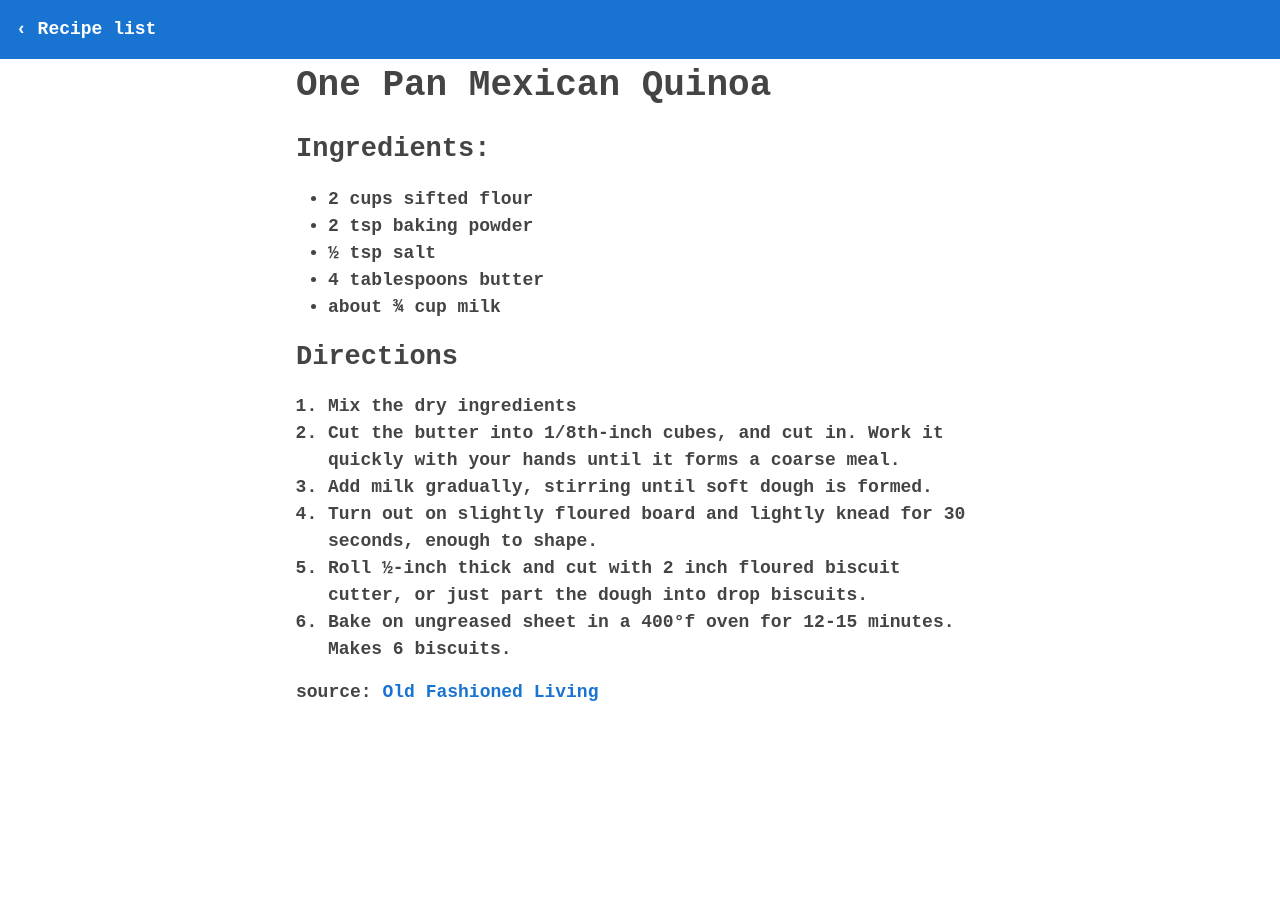
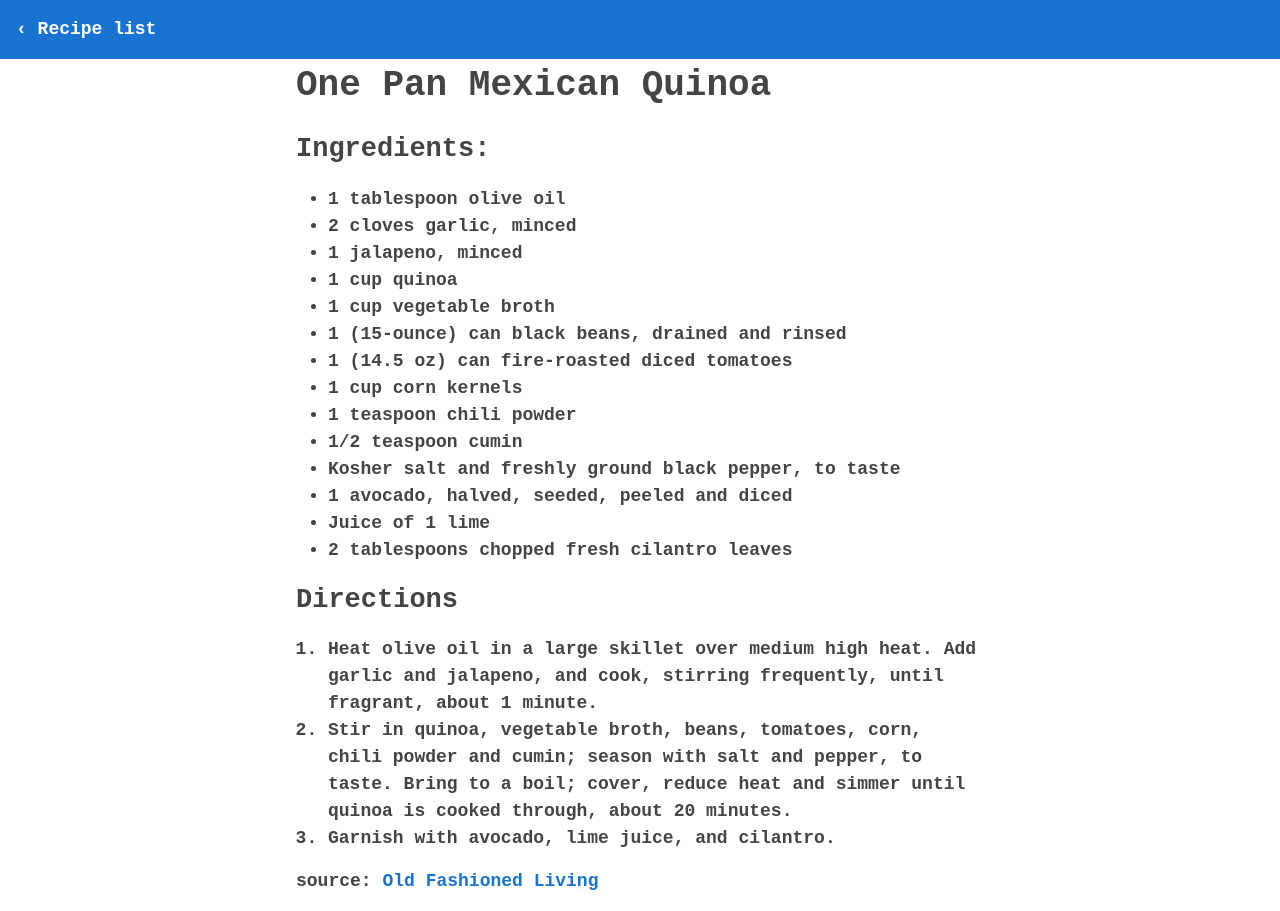
Before and after one commit to mattsugihara/recipes, a Jekyll site: the page built from _posts/2014-01-01-One-Pan-Mexican-Quinoa.md, in a window 1280 px wide. Built offline with Jekyll 4.4.1, drawn with Linux system fonts in a browser that asks for light colours; some web fonts are replaced.

Commit message:
automatic push

```diff
--- a/_posts/2014-01-01-One-Pan-Mexican-Quinoa.md
+++ b/_posts/2014-01-01-One-Pan-Mexican-Quinoa.md
@@ -2,18 +2,24 @@
 layout: recipe
 ---
 ##Ingredients:
-- 2 cups sifted flour
-- 2 tsp baking powder
-- &frac12; tsp salt
-- 4 tablespoons butter
-- about &frac34; cup milk
+- 1 tablespoon olive oil
+- 2 cloves garlic, minced
+- 1 jalapeno, minced
+- 1 cup quinoa
+- 1 cup vegetable broth
+- 1 (15-ounce) can black beans, drained and rinsed
+- 1 (14.5 oz) can fire-roasted diced tomatoes
+- 1 cup corn kernels
+- 1 teaspoon chili powder
+- 1/2 teaspoon cumin
+- Kosher salt and freshly ground black pepper, to taste
+- 1 avocado, halved, seeded, peeled and diced
+- Juice of 1 lime
+- 2 tablespoons chopped fresh cilantro leaves
 
 ##Directions
-1. Mix the dry ingredients
-2. Cut the butter into 1/8th-inch cubes, and cut in.  Work it quickly with your hands until it forms a coarse meal.
-3. Add milk gradually, stirring until soft dough is formed.
-4. Turn out on slightly floured board and lightly knead for 30 seconds, enough to shape.
-5. Roll &frac12;-inch thick and cut with 2 inch floured biscuit cutter, or just part the dough into drop biscuits.
-6. Bake on ungreased sheet in a 400&deg;f oven for 12-15 minutes. Makes 6 biscuits.
+1. Heat olive oil in a large skillet over medium high heat. Add garlic and jalapeno, and cook, stirring frequently, until fragrant, about 1 minute.
+2. Stir in quinoa, vegetable broth, beans, tomatoes, corn, chili powder and cumin; season with salt and pepper, to taste. Bring to a boil; cover, reduce heat and simmer until quinoa is cooked through, about 20 minutes.
+3. Garnish with avocado, lime juice, and cilantro.
 
 source: [Old Fashioned Living](http://oldfashionedliving.com/biscuits.html">http://oldfashionedliving.com/biscuits.html)
```
